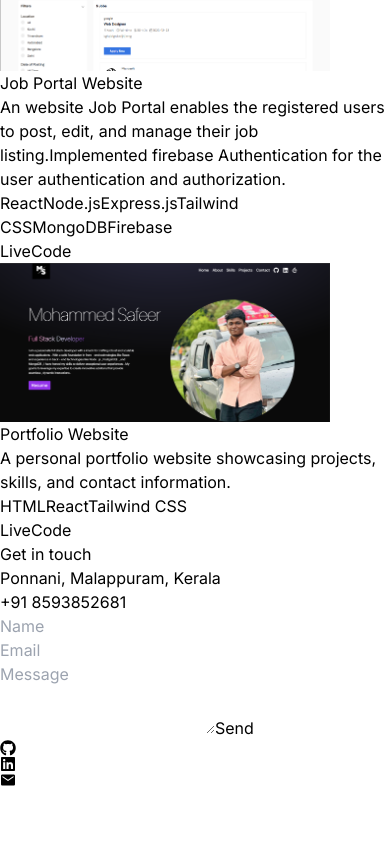
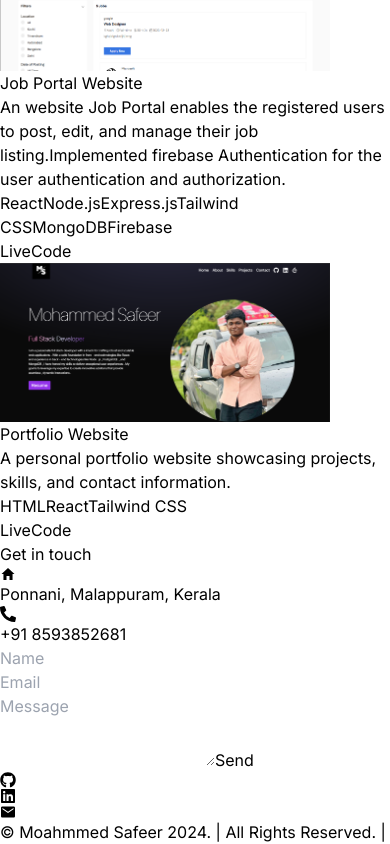
Before and after one commit to safeer239/Personal_portfolio, a React (Vite) app: page / in a window 390 px wide. Shown: the part 8500-9344 px from the top of the page. Before the commit the page ends 9288 px from the top, so only its background shows below. Built offline with nearby package versions, Linux system fonts and the light colour scheme.

Commit message:
added icons

```diff
--- a/src/Components/Contact.jsx
+++ b/src/Components/Contact.jsx
@@ -3,6 +3,8 @@ import { CONTACT } from "../Constants/datas";
 import { motion } from "framer-motion";
 import emailjs from "@emailjs/browser";
 import toast from "react-hot-toast";
+import { IoMdHome } from "react-icons/io";
+import { FaPhoneAlt } from "react-icons/fa";
 
 const Contact = ({lightmode}) => {
   const [formData, setFormData] = useState({
@@ -80,15 +82,20 @@ const Contact = ({lightmode}) => {
           transition={{ duration: 1.3 }}
           className="my-4"
         >
-          {CONTACT.address}
+          <div className="flex justify-center text-center gap-5 ">
+         <IoMdHome className="text-3xl " /> {CONTACT.address}
+          </div>
         </motion.p>
         <motion.p
           whileInView={{ opacity: 1, y: 0 }}
           initial={{ opacity: 1, y: 100 }}
           transition={{ duration: 1.4 }}
-          className="my-4 mb-4 "
+          className="my-4"
         >
+          <div className="flex justify-center text-center gap-5">
+          <FaPhoneAlt className="text-2xl"/>
           {CONTACT.phoneNo}
+          </div>
         </motion.p>
         <form
           onSubmit={handleSubmit}
@@ -136,9 +143,9 @@ const Contact = ({lightmode}) => {
           <motion.button
             whileInView={{opacity:1,y:0}} initial={{opacity:1,y:100}} transition={{duration:1.2}}
             disabled={isSending}
-            className={lightmode?`mb-8 w-full rounded border border-stone-50/30 px-4 py-2 text-sm fornt-semibold text-white hover:bg-purple-800 ${
+            className={lightmode?`mb-5 w-full rounded border border-stone-50/30 px-4 py-2 text-sm fornt-semibold text-white hover:bg-purple-800 ${
               isSending ? "cursor-not-allowed opacity-50" : ""
-            }`:`mb-8 w-full rounded border border-stone-900 px-4 py-2 text-sm font-semibold text-black hover:bg-purple-800 ${
+            }`:`mb-5 w-full rounded border border-stone-900 px-4 py-2 text-sm font-semibold text-black hover:bg-purple-400 ${
               isSending ? "cursor-not-allowed opacity-50" : ""
             }`}
           >
--- a/src/Components/Footer.jsx
+++ b/src/Components/Footer.jsx
@@ -6,7 +6,7 @@ import { IoMdMail } from 'react-icons/io'
 const Footer = ({lightmode}) => {
   return (
     <div className='border-b flex md:flex-col justify-center items-center pb-4 border-neutral-800 my-5'>
-        <div className={lightmode?'flex my-3 md:flex-row text-white text-center text-xl gap-9 md:gap-4':'flex my-3 md:flex-row text-black text-center text-xl gap-9 md:gap-4'}>
+        <div className={lightmode?'flex flex-col justify-center items-center my-3 md:flex-row text-white text-center text-xl gap-9 md:gap-4':'flex my-3 md:flex-row text-black text-center text-xl gap-9 md:gap-4'}>
             <motion.a whileInView={{opacity:1,y:0}} initial={{opacity:1,y:100}} transition={{duration:1.2}} href="https://github.com/safeer239/safeer239">
               <FaGithub className='text-4xl' />
             </motion.a>
@@ -17,6 +17,7 @@ const Footer = ({lightmode}) => {
               <IoMdMail className='text-4xl' />
             </motion.a>
           </div>
+          <p className={lightmode?'text-white text-xl mt-3':'text-black text-xl mt-3'}>© Moahmmed Safeer 2024. | All Rights Reserved. | </p>
     </div>
   )
 }
```
